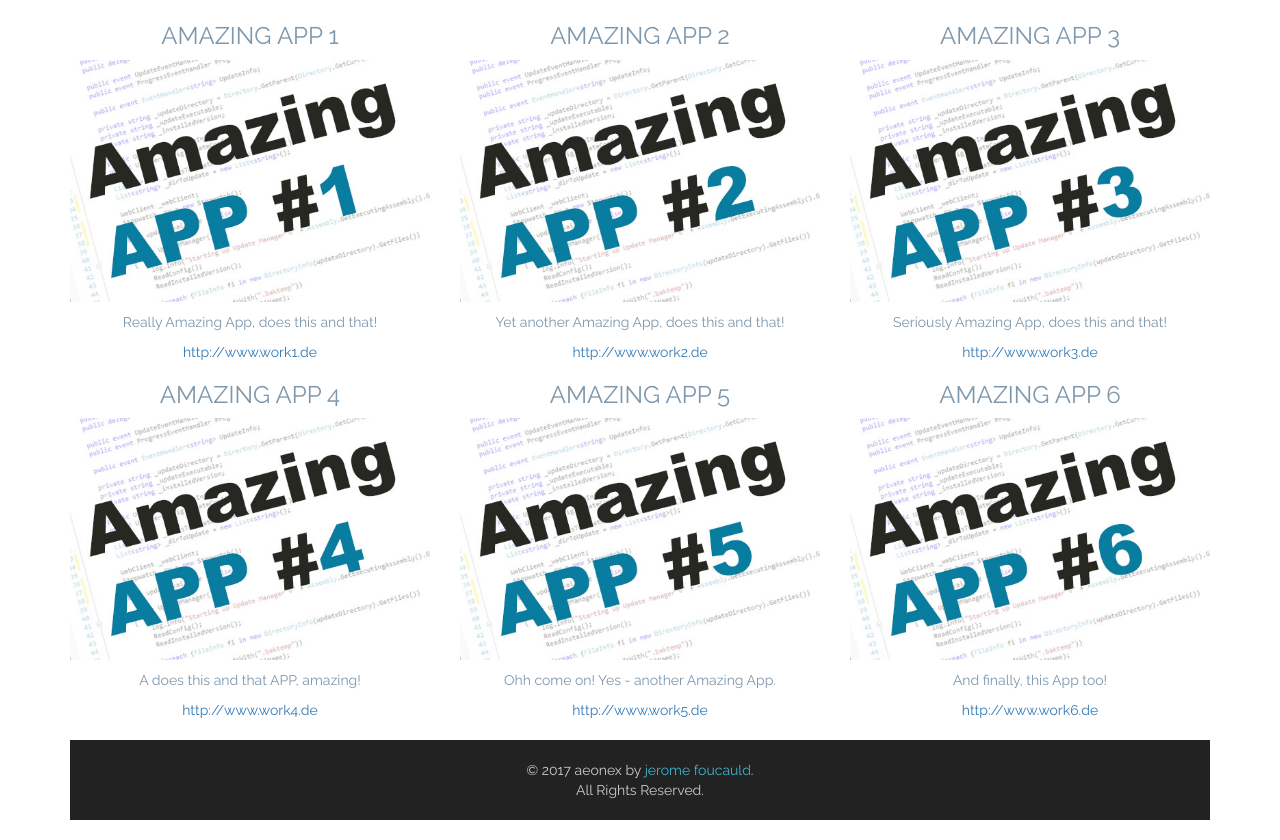
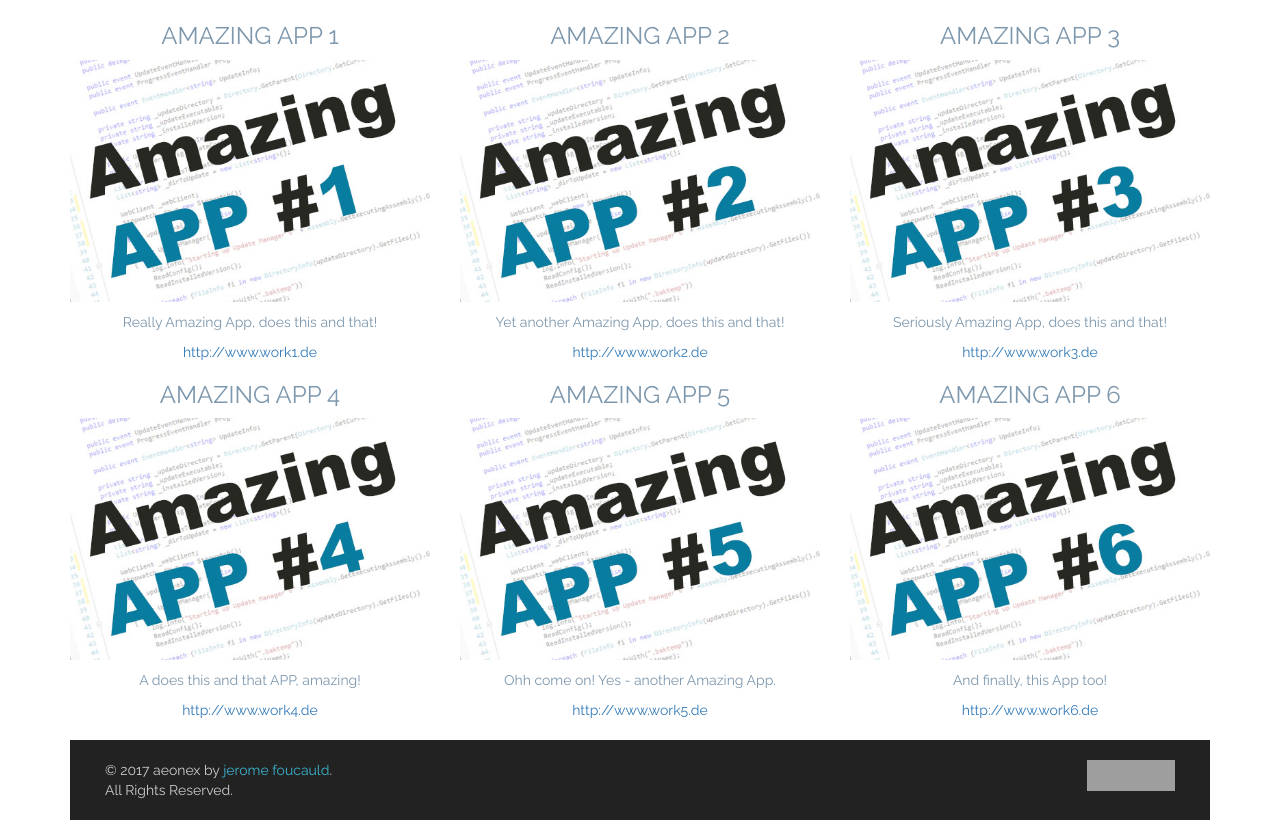
Before and after one commit to foucaje/fullstack, a plain HTML site: page portfolio/index.html in a window 1280 px wide. Shown: the part 416-1256 px from the top of the page. Drawn offline with Linux system fonts and the light colour scheme; grey boxes are pictures that could not be loaded.

Commit message:
changes made for CSS validation and code review :-)

```diff
--- a/portfolio/css/style.css
+++ b/portfolio/css/style.css
@@ -1,5 +1,5 @@
 body {
-	font-family: 'Raleway', sans-serif;
+	font-family: "Raleway", sans-serif;
 	color: #7d97ad;
 	font-weight: 300;
 }
@@ -37,9 +37,10 @@ hr {
 }
 
 @media screen and (max-width: 480px) {
+	/* removed for review
 	#banner {
 		display: none;
-	}
+	}*/
 
 	#footer {
 		margin-left: -20px;
--- a/portfolio/index.html
+++ b/portfolio/index.html
@@ -27,7 +27,7 @@
 			</div>
 			<div class="row">
 				<div class="col-md-12">
-					<img srcset="images/python_banner_800px.png 800w, images/python_banner_1600px.png 1600w" src="images/python_banner_800px.png" alt="Banner with python code" class="img-responsive" id="banner">
+					<img srcset="images/python_banner_800px.png 800w, images/python_banner_1600px.png 1600w" src="images/python_banner_800px.png" alt="Banner with python code" class="img-responsive" id="banner" sizes="(min-width:1000px) 1600px">
 				</div>
 			</div>
 			<div class="row">
@@ -76,9 +76,16 @@
 				</div>
 			</div>
 			<footer class="row" id="footer">
-				<div class="col-md-12 text-center">
+				<div class="col-xs-6 col-md-6 text-left">
 					<p>© 2017 aeonex by <a href="mailto:jerome@aeonex.com">jerome foucauld</a>.
 					<br>All Rights Reserved.</p>
+					</div>
+				<div class="col-xs-6 col-md-6 text-right">
+					<p>
+					<a href="http://jigsaw.w3.org/css-validator/check/referer">
+				    <img style="border:0;width:88px;height:31px" src="http://jigsaw.w3.org/css-validator/images/vcss-blue" alt="CSS ist valide!" />
+				    </a>
+					</p>
 				</div>
 			</footer>
 		</div>
```
